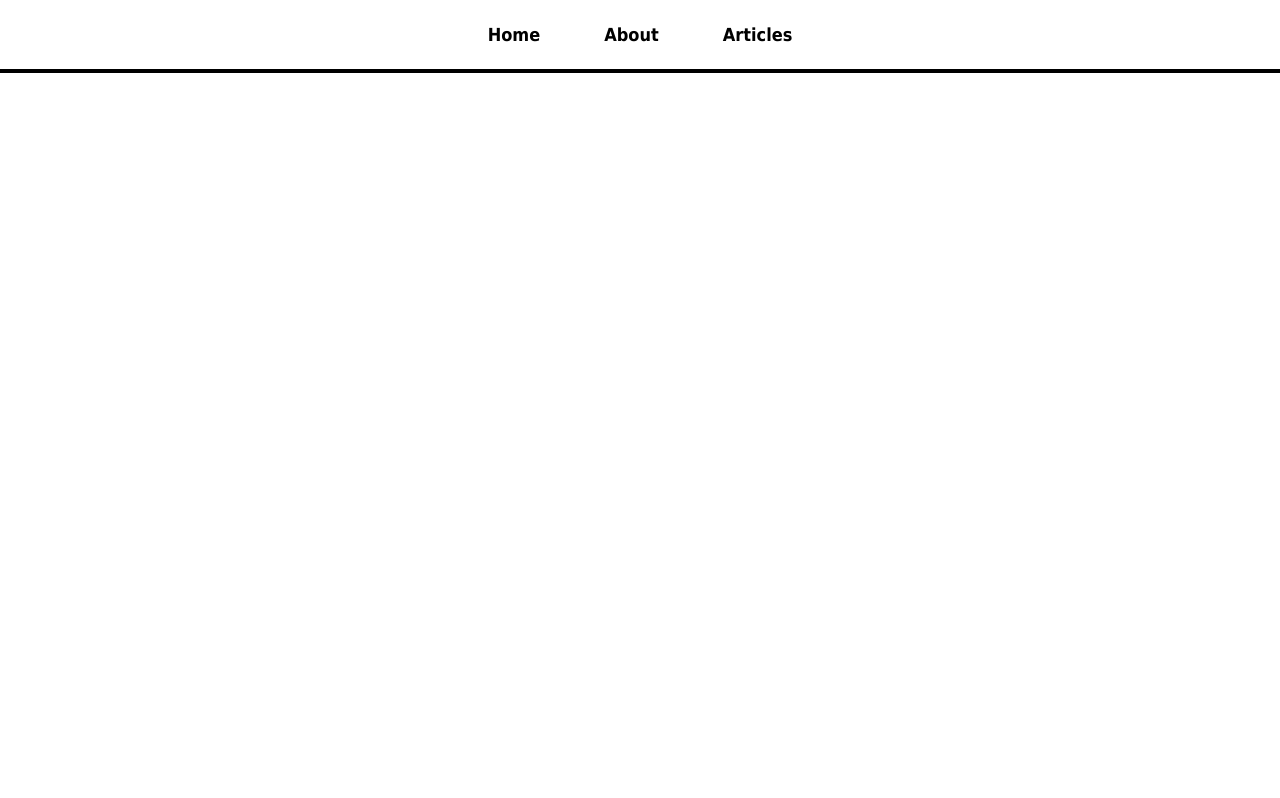
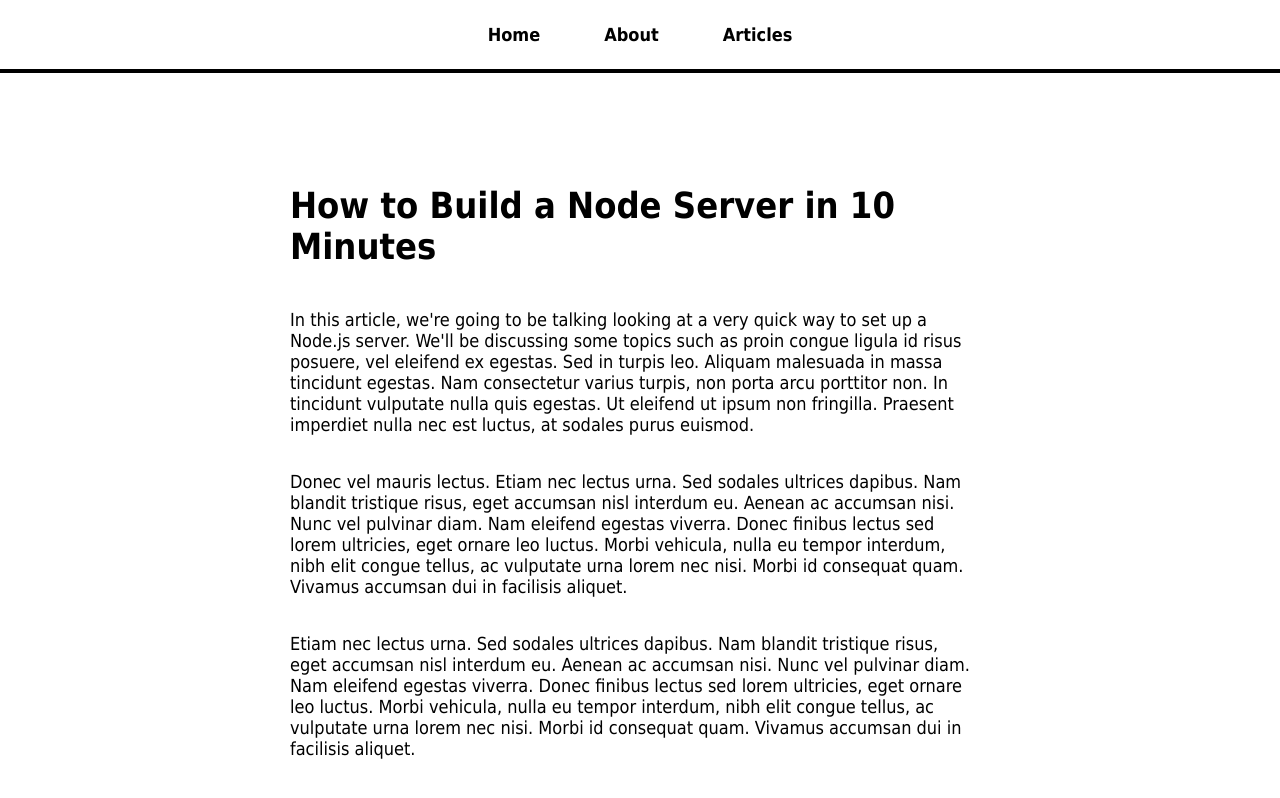
Before and after one commit to jemishkevadiya/My_Blog, a React (Create React App) app: page /articles/learn-node in a window 1280 px wide. Built offline with nearby package versions, Linux system fonts and the light colour scheme.

Commit message:
added all articles to articles page with link of that perticular paragraph.

```diff
--- a/src/App.js
+++ b/src/App.js
@@ -17,7 +17,7 @@
         <Route path="/" element={<HomePage />} />
         <Route path="/about" element={<AboutPage />} />
         <Route path="/articles" element={<ArticlesListPage />} />
-        <Route path="/article/:articleId" element={<ArticlePage />} />
+        <Route path="/articles/:articleId" element={<ArticlePage />} />
         </Routes>
       </div>
     </div>
--- a/src/pages/ArticlePage.js
+++ b/src/pages/ArticlePage.js
@@ -1,9 +1,16 @@
 import { useParams } from 'react-router-dom';
+import articles from './article-content';
 
 const ArticlePage = () => {
     const { articleId } = useParams();
+    const article = articles.find(article => article.name === articleId);
     return (
-        <h1>This is the article page for the article with id: {articleId}!</h1>
+        <>
+        <h1>{article.title}</h1>
+        {article.content.map((paragraph, i) => (
+            <p key={i}>{paragraph}</p>
+        ))}
+        </>
     );
 }
 
--- a/src/pages/ArticlesListPage.js
+++ b/src/pages/ArticlesListPage.js
@@ -1,6 +1,17 @@
+import { Link } from 'react-router-dom';
+import articles from './article-content';
+
 const ArticlesListPage = () => {
     return (
-        <h1>This is the articles list page!</h1>
+        <>
+        <h1>Articles</h1>
+        {articles.map(article => (
+            <Link key={article.name} className="article-list-item" to={`/articles/${article.name}`}>
+                <h3>{article.title}</h3>
+                <p>{article.content[0].substring(0, 150)}...</p>
+            </Link>
+        ))}
+        </>
     );
 }
 
```
